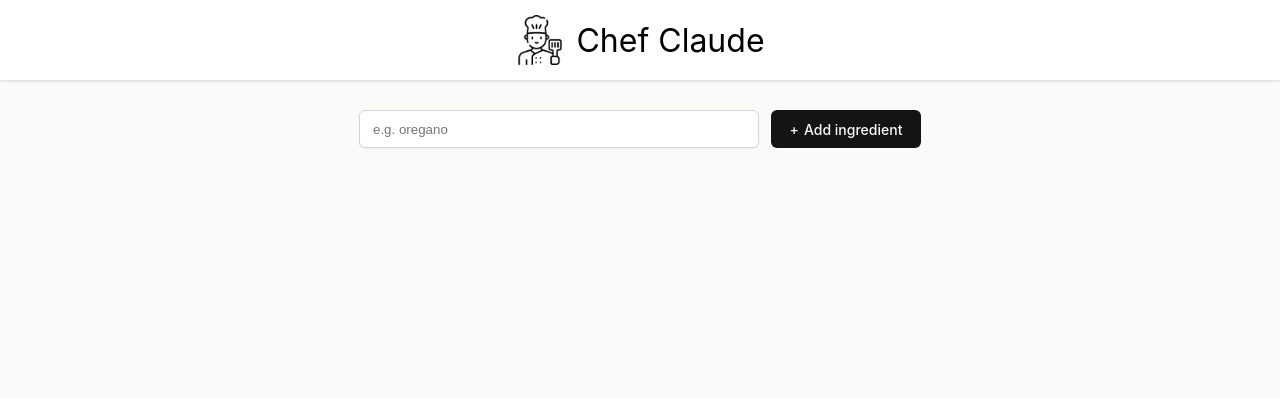
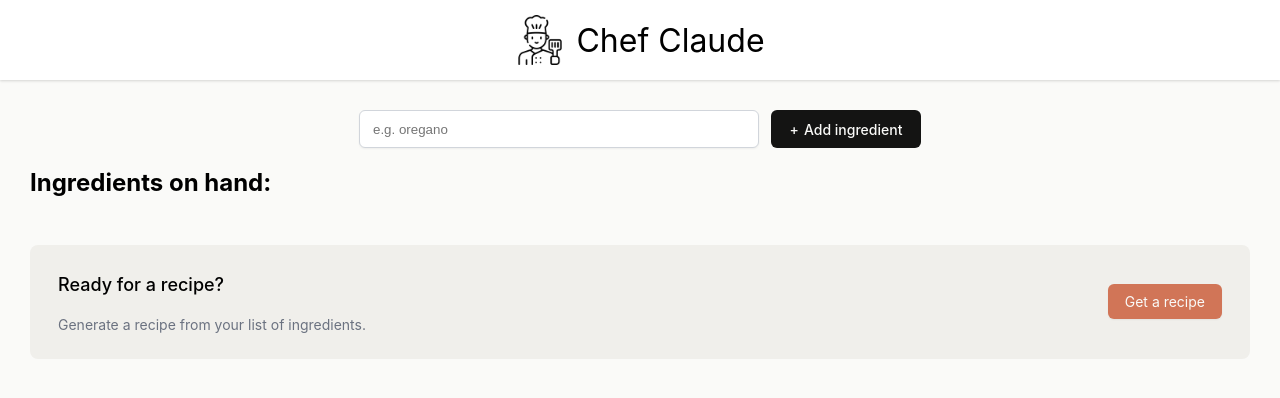
Before and after one commit to sejal2928/myChefClaudeAi, a React (Vite) app: page / in a window 1280 px wide. Shown: the top 398 px of the page. Built offline with nearby package versions, Linux system fonts and the light colour scheme.

Commit message:
action update

```diff
--- a/src/Mainbody.jsx
+++ b/src/Mainbody.jsx
@@ -24,9 +24,20 @@ export default function Main() {
                 />
                 <button>Add ingredient</button>
             </form>
-            <ul>
+            {/* <ul>
                 {ingredientsListItems}
-            </ul>
+            </ul> */}
+            <section>
+                <h2>Ingredients on hand: </h2>
+                <ul className="ingredients-list" aria-live="polite">{ingredientsListItems}</ul>
+                <div className="get-recipe-container">
+                    <div>
+                        <h3>Ready for a recipe?</h3>
+                        <p>Generate a recipe from your list of ingredients.</p>
+                    </div>
+                    <button>Get a recipe</button>
+                </div>
+            </section>
         </main>
     )
 }
--- a/src/index.css
+++ b/src/index.css
@@ -18,25 +18,27 @@ header {
     box-shadow: 0px 1px 3px 0px rgba(0, 0, 0, 0.10), 0px 1px 2px 0px rgba(0, 0, 0, 0.06);
 }
 
-header > img {
+header>img {
     width: 50px;
 }
 
-header > h1 {
+header>h1 {
     font-weight: 400;
 }
 
-main{
+main {
     padding: 30px 30px 10px;
-/* //top left-right bottom  */
+    /* //top left-right bottom  */
 }
+
 .add-ingredient-form {
-  display : flex;
-  justify-content : center;
-  gap : 12px ;
-  height : 38px;
+    display: flex;
+    justify-content: center;
+    gap: 12px;
+    height: 38px;
 }
-.add-ingredient-form > input {
+
+.add-ingredient-form>input {
     border-radius: 6px;
     border: 1px solid #D1D5DB;
     padding: 9px 13px;
@@ -45,7 +47,8 @@ main{
     min-width: 150px;
     max-width: 400px;
 }
-.add-ingredient-form > button {
+
+.add-ingredient-form>button {
     font-family: Inter, sans-serif;
     border-radius: 6px;
     border: none;
@@ -55,7 +58,50 @@ main{
     font-size: 0.875rem;
     font-weight: 500;
 }
-.add-ingredient-form > button::before {
+
+.add-ingredient-form>button::before {
     content: "+";
     margin-right: 5px;
 }
+
+ul.ingredients-list {
+    margin-bottom: 48px;
+}
+
+ul.ingredients-list>li {
+    color: #475467;
+    line-height: 28px;
+}
+
+.get-recipe-container {
+    display: flex;
+    justify-content: space-between;
+    align-items: center;
+    border-radius: 8px;
+    background: #F0EFEB;
+    padding: 10px 28px;
+}
+
+.get-recipe-container h3 {
+    font-size: 1.125rem;
+    font-weight: 500;
+    line-height: 24px;
+}
+
+.get-recipe-container p {
+    color: #6B7280;
+    font-size: 0.875rem;
+    line-height: 20px;
+}
+
+.get-recipe-container button {
+    border: none;
+    border-radius: 6px;
+    background: #D17557;
+    box-shadow: 0px 1px 2px 0px rgba(0, 0, 0, 0.05);
+    color: #FAFAF8;
+    padding: 9px 17px;
+    font-family: Inter, sans-serif;
+    font-size: 0.875rem;
+    cursor: pointer;
+}
```
